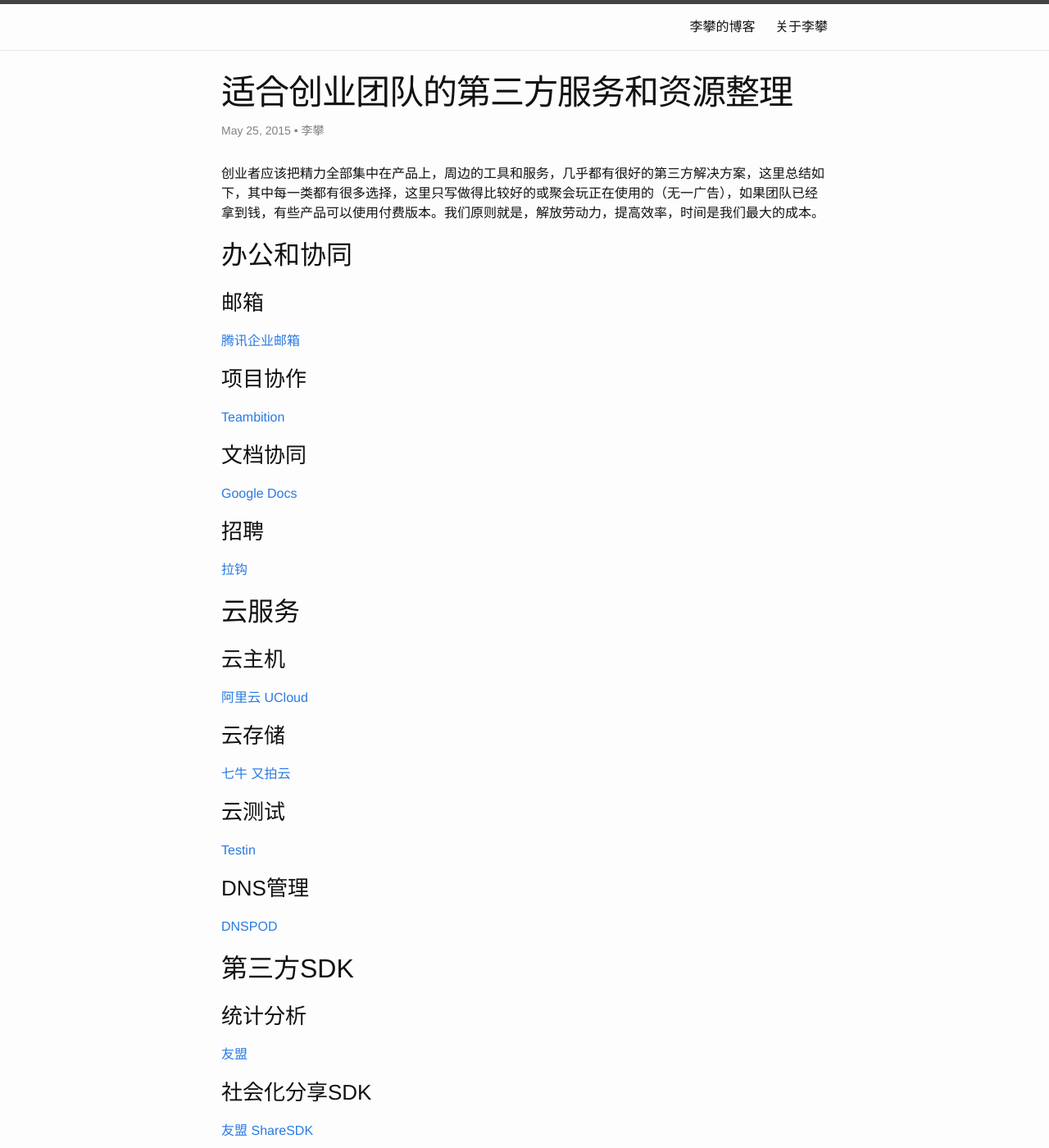
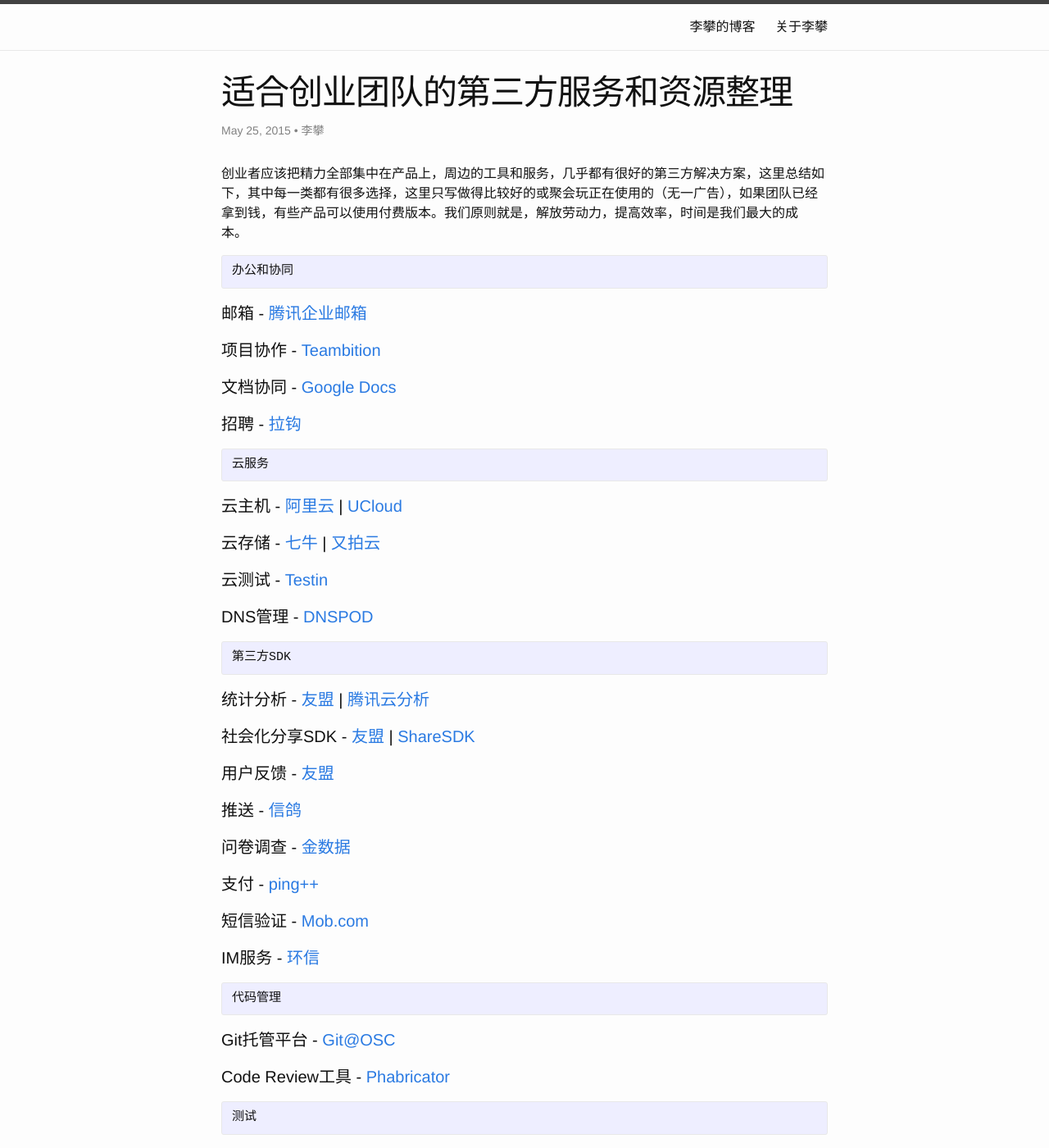
Before and after one commit to iamlipan/iamlipan.github.io, a Jekyll site: the page built from _posts/2015-05-25-services-for-startup.md, in a window 1280 px wide and 1400 px high. Shown: the whole window at 82% size. Built offline with Jekyll 4.4.1, drawn with Linux system fonts in a browser that asks for light colours; some of the changed text lies outside the part shown.

Commit message:
modify layout

```diff
--- a/_posts/2015-05-25-services-for-startup.md
+++ b/_posts/2015-05-25-services-for-startup.md
@@ -3,83 +3,70 @@
 title: 适合创业团队的第三方服务和资源整理
 author: 李攀
 layout: post
-permalink: /2015/05/25/services-for-starup/
+permalink: /2015/05/25/services-for-startup/
 categories:
   - 创业
 ---
+创业者应该把精力全部集中在产品上，周边的工具和服务，几乎都有很好的第三方解决方案，这里总结如下，其中每一类都有很多选择，这里只写做得比较好的或聚会玩正在使用的（无一广告），如果团队已经拿到钱，有些产品可以使用付费版本。我们原则就是，解放劳动力，提高效率，时间是我们最大的成
+本。
 
-创业者应该把精力全部集中在产品上，周边的工具和服务，几乎都有很好的第三方解决方案，这里总结如下，其中每一类都有很多选择，这里只写做得比较好的或聚会玩正在使用的（无一广告），如果团队已经拿到钱，有些产品可以使用付费版本。我们原则就是，解放劳动力，提高效率，时间是我们最大的成本。
+<pre>办公和协同</pre>
 
-##办公和协同
+####邮箱 - [腾讯企业邮箱](http://exmail.qq.com/)
 
-###邮箱
-[腾讯企业邮箱](http://exmail.qq.com/)
+####项目协作 - [Teambition](https://www.teambition.com/)
 
-###项目协作
-[Teambition](https://www.teambition.com/)
+####文档协同 - [Google Docs](https://docs.google.com/)
 
-###文档协同
-[Google Docs](https://docs.google.com/)
+####招聘 - [拉钩](http://www.lagou.com/)
 
-###招聘
-[拉钩](http://www.lagou.com/)
+<pre>云服务</pre>
 
-##云服务
+####云主机 - [阿里云](http://www.aliyun.com/) | [UCloud](http://www.ucloud.cn/)
 
-###云主机
-[阿里云](http://www.aliyun.com/)
-[UCloud](http://www.ucloud.cn/)
+####云存储 - [七牛](http://www.qiniu.com/) | [又拍云](https://www.upyun.com/)
 
-###云存储
-[七牛](http://www.qiniu.com/)
-[又拍云](https://www.upyun.com/)
+####云测试 - [Testin](http://www.testin.cn/)
 
-###云测试
-[Testin](http://www.testin.cn/)
+####DNS管理 - [DNSPOD](https://www.dnspod.cn/)
 
-###DNS管理
-[DNSPOD](]https://www.dnspod.cn/)
 
-##第三方SDK
+<pre>第三方SDK</pre>
 
-###统计分析
-[友盟](http://www.umeng.com/analytics/)
+####统计分析 - [友盟](http://www.umeng.com/analytics/) | [腾讯云分析](http://mta.qq.com/)
 
-###社会化分享SDK
-[友盟](http://www.umeng.com/component_social/)
-[ShareSDK](http://www.mob.com/)
+####社会化分享SDK - [友盟](http://www.umeng.com/component_social/) | [ShareSDK](http://www.mob.com/)
 
-###用户反馈
-[友盟](http://www.umeng.com/component_feedback/)
+####用户反馈 - [友盟](http://www.umeng.com/component_feedback/)
 
-###推送
-[信鸽](http://xg.qq.com/)
+####推送 - [信鸽](http://xg.qq.com/)
 
-###问卷调查
-[金数据](https://jinshuju.net/)
+####问卷调查 - [金数据](https://jinshuju.net/)
 
-###支付
-[ping++](https://pingxx.com/)
+####支付 - [ping++](https://pingxx.com/)
 
-###短信验证
-[Mob.com](http://mob.com/)
+####短信验证 - [Mob.com](http://mob.com/)
 
-###IM服务
-[环信](http://www.easemob.com/)
+####IM服务 - [环信](http://www.easemob.com/)
 
-##代码管理
+<pre>代码管理</pre>
 
-###Git托管平台
-[Git@OSC](https://git.oschina.net/)
+####Git托管平台 - [Git@OSC](https://git.oschina.net/)
 
-###Code Review工具
-[Phabricator](http://phabricator.org/)
+####Code Review工具 - [Phabricator](http://phabricator.org/)
 
-##APP内测
-[FIR](http://fir.im/)
+<pre>测试</pre>
 
-##APP邀请码
-[inCode](http://incode.fir.im/)
+####FIR - [FIR](http://fir.im/)
 
-##商标版权
-[知果果](http://www.zhiguoguo.com/)
+####APP邀请码 - [inCode](http://incode.fir.im/)
+
+####云测试 - [Testin](http://www.testin.cn/)
+
+<pre>产品</pre>
+
+####交互原型 - [axure](http://www.axure.com/) | [墨刀](https://modao.io/)
+
+<pre>商标版权</pre>
+
+####知果果 - [知果果](http://www.zhiguoguo.com/)
```
